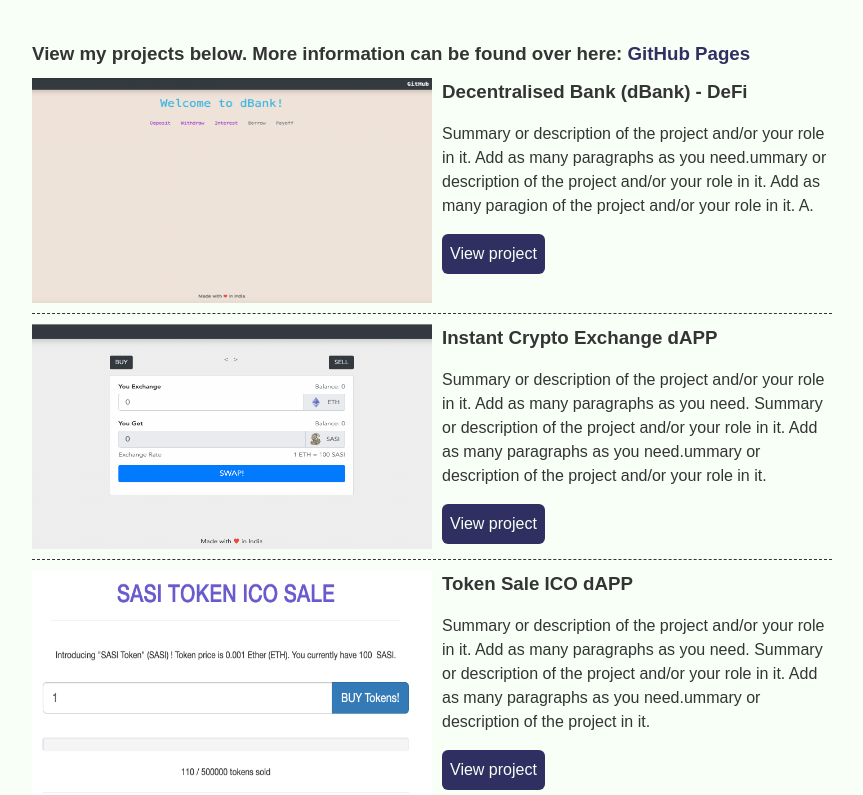
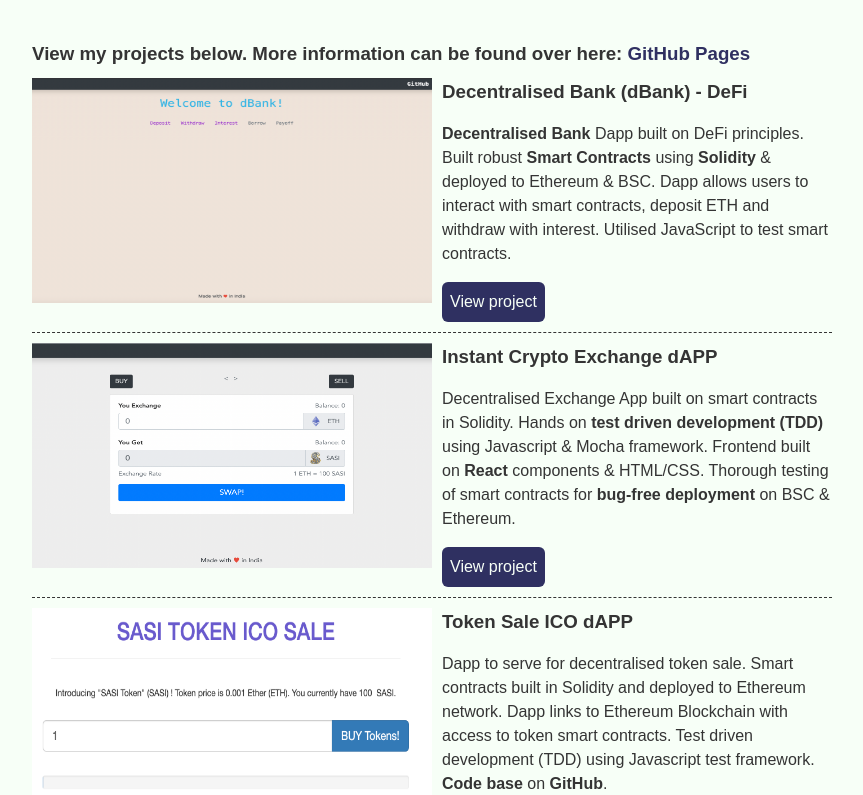
Before and after one commit to itznishant/Portfolio-Website, a plain HTML site: page index.html in a window 1280 px wide. Shown: the part 728-1523 px from the top of the page, without its empty margins (208-1071 px from the left). Drawn offline with Linux system fonts and the light colour scheme.

Commit message:
Update Project Info

```diff
--- a/index.html
+++ b/index.html
@@ -43,23 +43,21 @@
           <section class="project-item">
             <img src="images/dbankdapp.png" alt="Decentralised Banking Application">
             <h3>Decentralised Bank (dBank) - DeFi</h3>
-            <p>Summary or description of the project and/or your role in it. Add as many paragraphs as you need.ummary or description of the project and/or your role in it. Add as many paragion of the project and/or your role in it. A.</p>
+            <p><strong>Decentralised Bank</strong> Dapp built on DeFi principles. Built robust <strong>Smart Contracts</strong> using <strong>Solidity</strong> & deployed to Ethereum & BSC. Dapp allows users to interact with smart contracts, deposit ETH and withdraw with interest. Utilised JavaScript to test smart contracts.</p>
             <a href="https://itznishant.github.io/dBank" class="btn" target="_blank">View project</a>
           </section>
 
           <section class="project-item">
             <img src="images/exchangedapp.png" alt="Crypto Exchange Decentralised Application" >
             <h3>Instant Crypto Exchange dAPP</h3>
-            <p>Summary or description of the project and/or your role in it. Add as many paragraphs as you need.
-            Summary or description of the project and/or your role in it. Add as many paragraphs as you need.ummary or description of the project and/or your role in it. </p>
+            <p>Decentralised Exchange App built on smart contracts in Solidity. Hands on <strong>test driven development (TDD)</strong> using Javascript & Mocha framework. Frontend built on <strong>React</strong> components & HTML/CSS. Thorough testing of smart contracts for <strong>bug-free deployment</strong> on BSC & Ethereum.</p>
             <a href="https://itznishant.github.io/CryptoExchangeDapp" class="btn" target="_blank">View project</a>
           </section>
 
           <section class="project-item">
             <img src="images/tokensaledapp.png" alt="ICO Token Sale Decentralised Application" >
             <h3>Token Sale ICO dAPP</h3>
-            <p>Summary or description of the project and/or your role in it. Add as many paragraphs as you need.
-            Summary or description of the project and/or your role in it. Add as many paragraphs as you need.ummary or description of the project in it.</p>
+            <p>Dapp to serve for decentralised token sale. Smart contracts built in Solidity and deployed to Ethereum network. Dapp links to Ethereum Blockchain with access to token smart contracts. Test driven development (TDD) using Javascript test framework. <strong>Code base</strong> on <strong>GitHub</strong>.</p>
             <a href="https://itznishant.github.io/SASITokenDAPP" class="btn" target="_blank">View project</a>
           </section>
 
```
